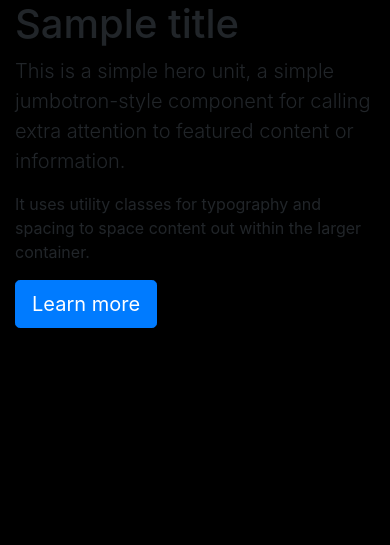
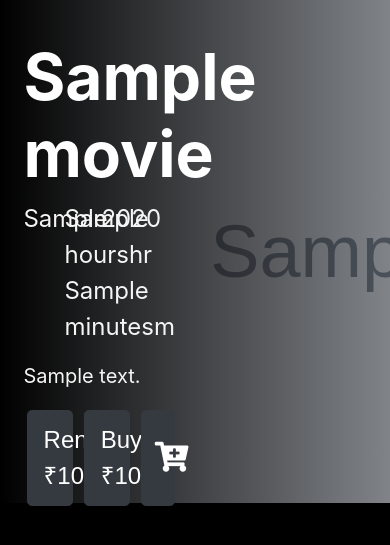
Before and after one commit to abhinavakarsh0033/Video-Rental-System-Project, a Django app: template vrs/templates/movie.html in a window 390 px wide. Shown: the part 56-601 px from the top of the page. Run offline with Django 3.2, Linux system fonts and the light colour scheme; the template is opened without the code that fills it: most values are stand-ins (such as "Sample title", 1, 10 or a date in 2020); grey boxes marked "Sample" are stand-in pictures; some libraries are stand-ins or nearby versions.

Commit message:
added movie page

```diff
--- a/vrs/home/views.py
+++ b/vrs/home/views.py
@@ -172,5 +172,7 @@
     movie = Movie.objects.filter(movie_id=id)
     if(len(movie)==0):
         return redirect('/')
-    params = {'movie':movie[0], 'title':movie[0].movie_title}
+    hours = movie[0].movie_runtime.seconds//3600
+    minutes = (movie[0].movie_runtime.seconds//60)%60
+    params = {'movie':movie[0], 'hours':hours, 'minutes':minutes}
     return render(request,'movie.html',params)
--- a/vrs/templates/display.html
+++ b/vrs/templates/display.html
@@ -61,7 +61,7 @@
     <div class="card-group" style = "width: {% widthratio i|length 1 25 %}%; padding-left: {% widthratio i|length 3 30 %}px; padding-right: {% widthratio i|length 3 30 %}px;">
         {% for movie in i %}
         <div class="card">
-        <img id="movieimage" src='/media/{{movie.movie_img}}' class="card-img-top" alt="...">
+        <img id="movieimage" src='/media/{{movie.movie_img}}' class="card-img-top" alt="no image" onerror="this.src='static/noposter.png';">
         <div class="card-body">
             <h5 class="card-title">{{movie.movie_title}}</h5>
             <p class="card-text"><small class="text-muted">{{movie.movie_release_year.year}}</small></p>
--- a/vrs/templates/home.html
+++ b/vrs/templates/home.html
@@ -143,7 +143,7 @@
       <div class="card-group">
         {% for j in range1 %}
         <div class="card">
-          <img src="media/{{j.movie_img}}" class="card-img-top" id = "movieimage" alt="{{ j.movie_img }}">
+          <img src="media/{{j.movie_img}}" class="card-img-top" id = "movieimage" alt="no image" onerror="this.src='static/noposter.png';">
           <div class="card-body">
             <h5 class="card-title"> {{j.movie_title}} </h5>
             <p class="card-text"><small id = "god" class = "text-muted"> {{j.movie_runtime}}</small></p>
@@ -158,7 +158,7 @@
       <div class="card-group">
         {% for j in i %}
         <div class="card">
-          <img src="/media/{{j.movie_img}}" class="card-img-top" id = "movieimage" alt="{{ j.movie_img }}">
+          <img src="media/{{j.movie_img}}" class="card-img-top" id = "movieimage" alt="no image" onerror="this.src='static/noposter.png';">
           <div class="card-body">
             <h5 class="card-title">{{j.movie_title}}</h5>
             <p class="card-text"><small id = "god" class = "text-muted"> {{j.movie_runtime}}</small></p>
--- a/vrs/templates/movie.html
+++ b/vrs/templates/movie.html
@@ -1,19 +1,91 @@
 {% extends "base.html" %}
 {% block title %}
-{{title}}
+{{movie.movie_title}}
 {% endblock title %}
 {% block body %}
 
-<div class="container">
+
+<style>
+  #bg {
+    aspect-ratio: 16/9;
+    background-image: linear-gradient(to right, rgba(0, 0, 0, 1),
+      rgba(0, 0, 0, 0.4)),
+    url("/media/{{movie.movie_img}}");
+
+    background-size: cover;
+  }
+
+  .title {
+    font-size: 4rem;
+    font-weight: bold;
+    color: white;
+  }
+  .content {
+    padding-top: 10%;
+    padding-left: 6%;
+  }
+
+  .genre {
+    font-size: 1.5rem;
+    color: whitesmoke;
+  }
+
+  .duration {
+    font-size: 1.5rem;
+    color: whitesmoke;
+  }
+
+  .year {
+    font-size: 1.5rem;
+    color: whitesmoke;
+  }
+
+  .desc {
+    font-size: 1.25rem;
+    color: whitesmoke;
+  }
+
+  .col-7   > * {
+    margin: 0.2rem;
+    height: 100%;
+    width: 23%;
+    /* font style */
+    font-family: Arial, Helvetica, sans-serif;
+    font-size: 1.5rem;
+    /* background-color: #343a40;  */
+  }
+
+</style>
+<link rel="stylesheet" href="https://use.fontawesome.com/releases/v5.3.1/css/all.css" integrity="sha384-mzrmE5qonljUremFsqc01SB46JvROS7bZs3IO2EmfFsd15uHvIt+Y8vEf7N7fWAU" crossorigin="anonymous">
+
+
+<div id="bg">
+  <div class="content">
+    <h1 class="title">{{movie.movie_title}}</h1>
     <div class="row">
-        <div class="col-md-12">
-            <h1>{{title}}</h1>
-            <p class="lead">This
-                is a simple hero unit, a simple jumbotron-style component for calling extra attention to featured content or information.</p>
-            <p>It uses utility classes for typography and spacing to space content out within the larger container.</p>
-            <a class="btn btn-primary btn-lg" href="#" role="button">Learn more</a>
-        </div>
+      <div class="col-1">
+        <p class="genre">{{movie.movie_genre}}</p>
+      </div>
+      <div class="col-1 ml-2 mr-1">
+        <p class="duration"> {{hours}}hr {{minutes}}m</p>
+      </div>
+      <div class="col-1">
+        <p class = "year">{{movie.movie_release_year.year}}</p>
+      </div>
     </div>
+    <!-- adding movie desciption in good format -->
+    <div class="row">
+      <div class="col-6">
+        <p class="desc">{{movie.movie_desc}}</p>
+      </div>
+    </div>
+    <!-- to make buttons to rent and buy movies -->
+    <div class="row">
+      <div class="col-7 ">
+        <button type="button" class="btn btn-dark btn-lg">Rent ₹{{movie.movie_rent_price}} </button>
+        <button type="button" class="btn btn-dark btn-lg">Buy ₹{{movie.movie_buy_price}}</button>
+        <button style = "width: 10%;" type="button" class="btn btn-dark btn-lg"><i class="fas fa-cart-plus"  style="scale: 1.25;"></i></button>
+      </div>
+  </div>
 </div>
-
-{% endblock body %}
+  {% endblock body %}
```
Also changed, not shown: vrs/db.sqlite3, vrs/static/noposter.png (added), vrs/static/noposterl.jpg (added).
